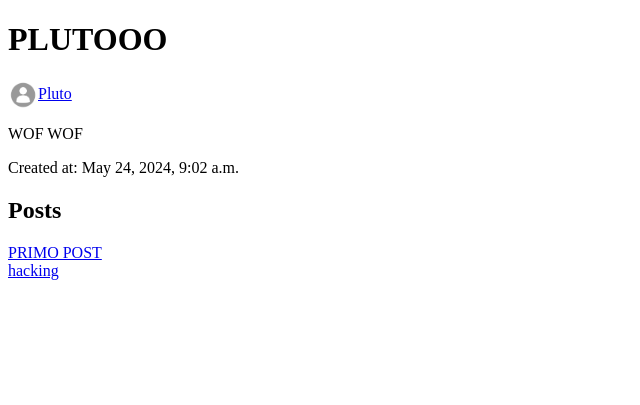
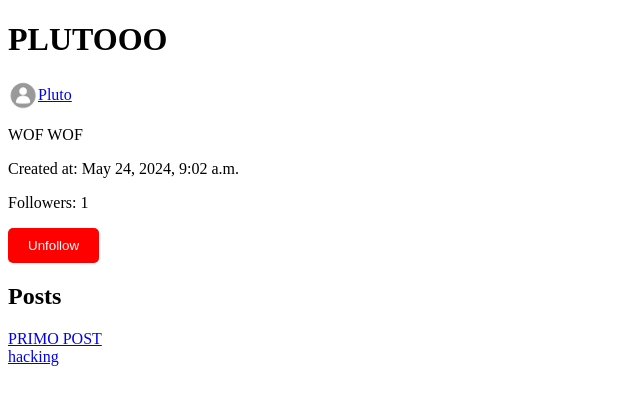
Before and after one commit to Tacce/Django_Blog, a Django app: page /blog/1/ in a window 1280 px wide. Shown: the part 155-560 px from the top of the page, without its empty margins (0-640 px from the left). Run offline with Django 4.2, Linux system fonts and the light colour scheme; a user stored in the database is signed in; data comes from the database, SQL or seed files in the repository; both versions use the stored data as it was after the commit; parts of the project's set-up code (start-up, migrations or seed data) failed here and were passed over.

Commit message:
Now users can follow blogs.

```diff
--- a/blog/models.py
+++ b/blog/models.py
@@ -10,6 +10,7 @@
     title = models.CharField(max_length=200)
     description = models.TextField()
     created_at = models.DateTimeField(default=timezone.now)
+    followers = models.ManyToManyField(CustomUser, related_name='followed_blogs', blank=True)
 
     def __str__(self):
         return self.title
--- a/blog/urls.py
+++ b/blog/urls.py
@@ -9,4 +9,5 @@
     path('blog/<int:blog_id>/post/new/', views.create_post, name='post_create'),
     path('post/<int:post_id>/comment/', views.add_comment, name='add_comment'),
     path('like/<int:pk>', views.like_post, name="blogpost_like"),
+    path('follow/<int:pk>', views.follow_blog, name='follow_blog'),
 ]
--- a/blog/views.py
+++ b/blog/views.py
@@ -10,6 +10,19 @@
 class BlogListView(ListView):
     model = Blog
     template_name = 'blog_list.html'
+    context_object_name = 'all_blogs'
+
+    def get_context_data(self, **kwargs):
+        context = super().get_context_data(**kwargs)
+        if self.request.user.is_authenticated:
+            followed_blogs = Blog.objects.filter(followers=self.request.user)
+        else:
+            followed_blogs = []
+        context['followed_blogs'] = followed_blogs
+        return context
+
+    def get_queryset(self):
+        return Blog.objects.all()
 
 
 class BlogDetailView(DetailView):
@@ -86,5 +99,14 @@
         post.likes.remove(request.user)
     else:
         post.likes.add(request.user)
+    return HttpResponseRedirect(reverse('post_detail', args=[str(pk)]))
 
-    return HttpResponseRedirect(reverse('post_detail', args=[str(pk)]))
+
+@login_required
+def follow_blog(request, pk):
+    blog = get_object_or_404(Blog, pk=pk)
+    if blog.followers.filter(id=request.user.id).exists():
+        blog.followers.remove(request.user)
+    else:
+        blog.followers.add(request.user)
+    return HttpResponseRedirect(reverse('blog_detail', args=[str(pk)]))
--- a/static/style.css
+++ b/static/style.css
@@ -12,3 +12,20 @@
     width: 30px;
     height: auto;
 }
+
+.follow-button, .unfollow-button {
+    padding: 10px 20px;
+    border: none;
+    border-radius: 5px;
+    cursor: pointer;
+}
+
+.follow-button {
+    background-color: green;
+    color: white;
+}
+
+.unfollow-button {
+    background-color: red;
+    color: white;
+}
--- a/templates/blog_detail.html
+++ b/templates/blog_detail.html
@@ -8,9 +8,26 @@
 </div>
   <p>{{ object.description }}</p>
   <p>Created at: {{ object.created_at }}</p>
-    {% if blog.author == user %}
+    <p>Followers: {{ blog.followers.count }}</p>
+
+{% if blog.author != user %}
+    {% if user.is_authenticated%}
+        <form action="{% url 'follow_blog' blog.pk %}" method="post">
+            {% csrf_token %}
+            {% if user in blog.followers.all %}
+                <button type="submit" class="unfollow-button">Unfollow</button>
+            {% else %}
+                <button type="submit" class="follow-button">Follow</button>
+            {% endif %}
+        </form>
+    {% else %}
+        <p>You must be <a href="{% url 'login' %}">logged in</a> to follow this blog.</p>
+    {% endif %}
+
+{% else %}
   <a href="{% url 'post_create' object.pk %}">Add a new post</a>
-    {% endif %}
+{% endif %}
+
   <h2>Posts</h2>
   <ul>
     {% for post in object.posts.all %}
```
Also changed, not shown: templates/blog_list.html (+13 -2 lines), db.sqlite3, media/default.png, media/profile_images/images.jpg.
